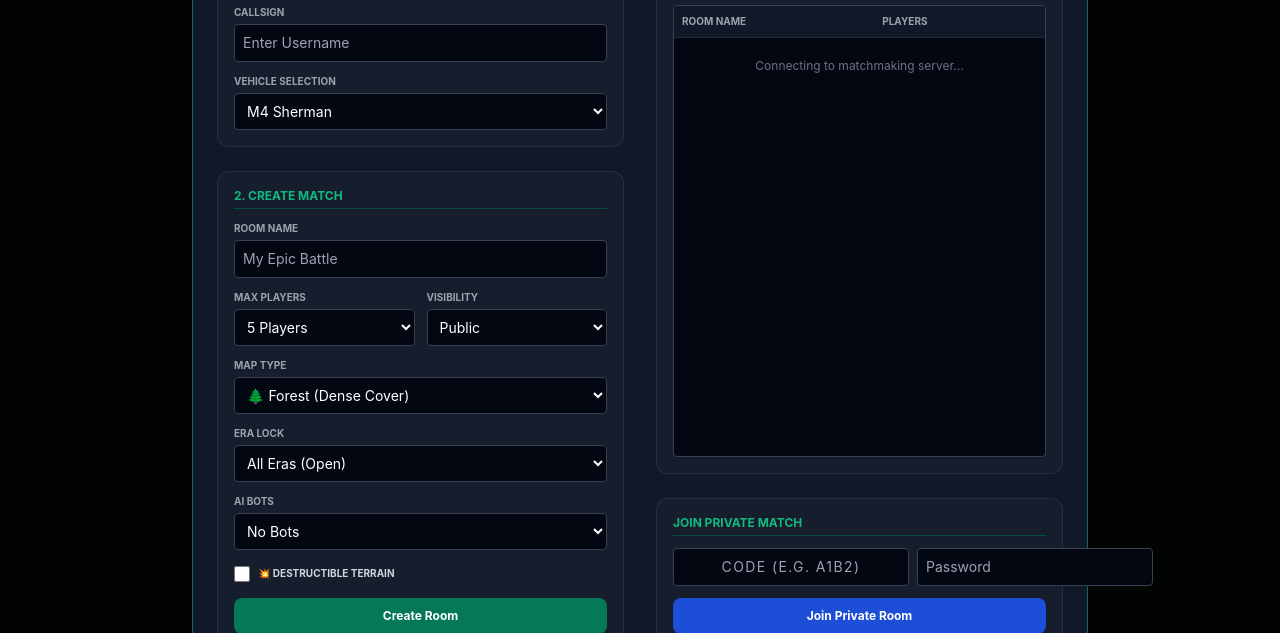
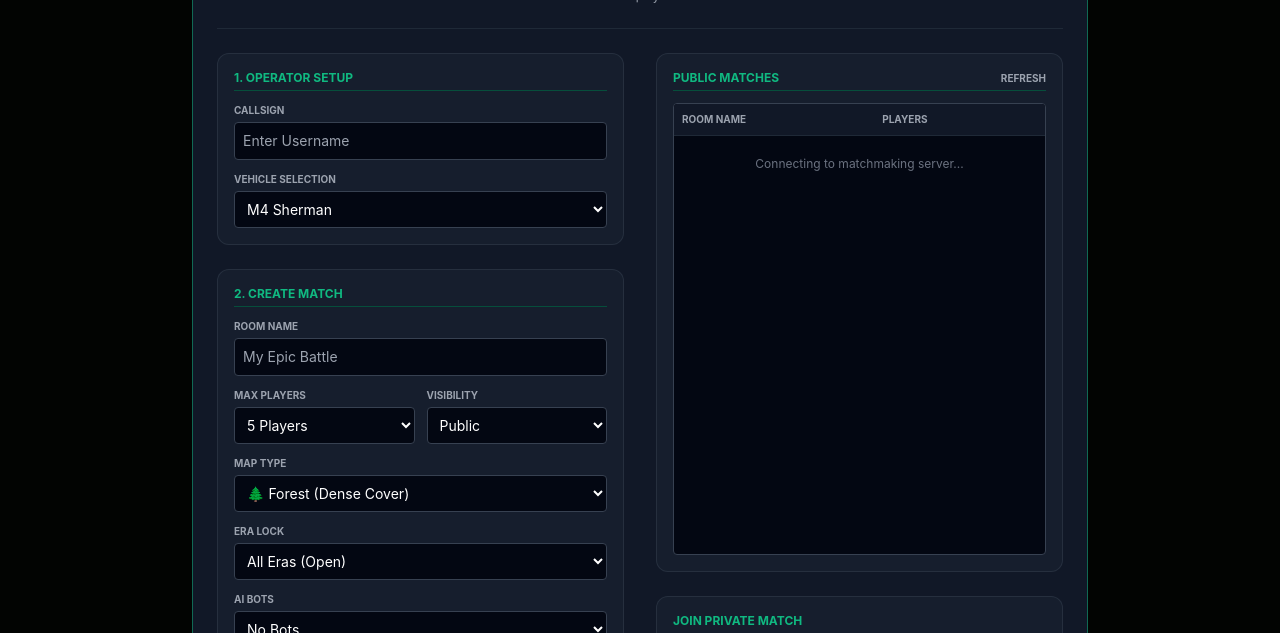
Before and after one commit to williamaallred-cmyk/tankgame, a website: page public/index.html in a window 1280 px wide. Shown: the part 167-800 px from the top of the page. Drawn offline with nearby package versions, Linux system fonts and the light colour scheme; no server answers.

Commit message:
Fix lobby modal: anchor to top so callsign input is always visible

```diff
--- a/public/index.html
+++ b/public/index.html
@@ -60,7 +60,7 @@
 
         <div id="killfeed" class="absolute top-6 left-1/2 transform -translate-x-1/2 space-y-1 pointer-events-none z-40 flex flex-col items-center"></div>
 
-        <div id="lobbyModal" class="absolute inset-0 bg-black/80 backdrop-blur flex items-center justify-center z-40 overflow-y-auto p-4">
+        <div id="lobbyModal" class="absolute inset-0 bg-black/80 backdrop-blur flex items-start justify-center z-40 overflow-y-auto p-4">
             <div class="bg-gray-900 border border-emerald-500/50 p-6 rounded-2xl shadow-2xl max-w-4xl w-full">
                 <div class="mb-6 pb-6 border-b border-gray-800 text-center">
                     <h2 class="text-3xl font-black text-emerald-400 mb-1 drop-shadow-md">TANK DUEL ONLINE</h2>
```
